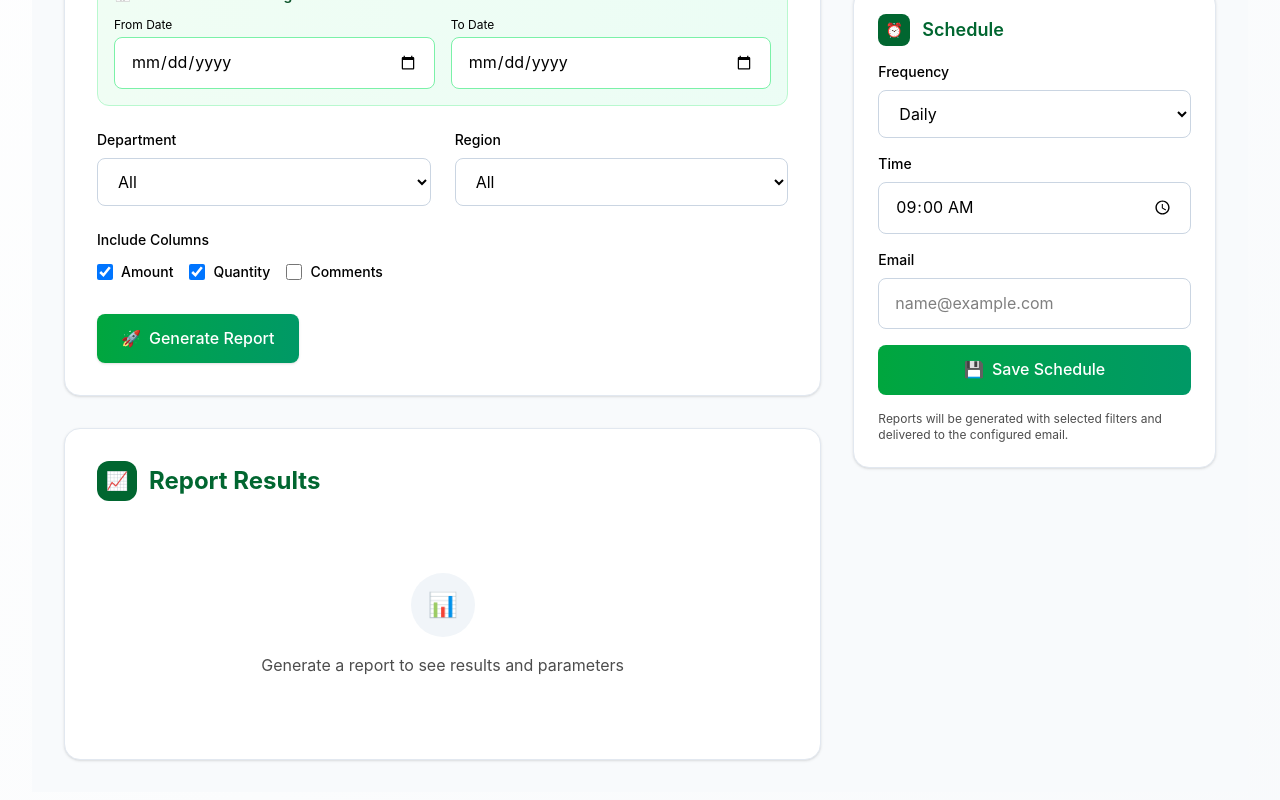
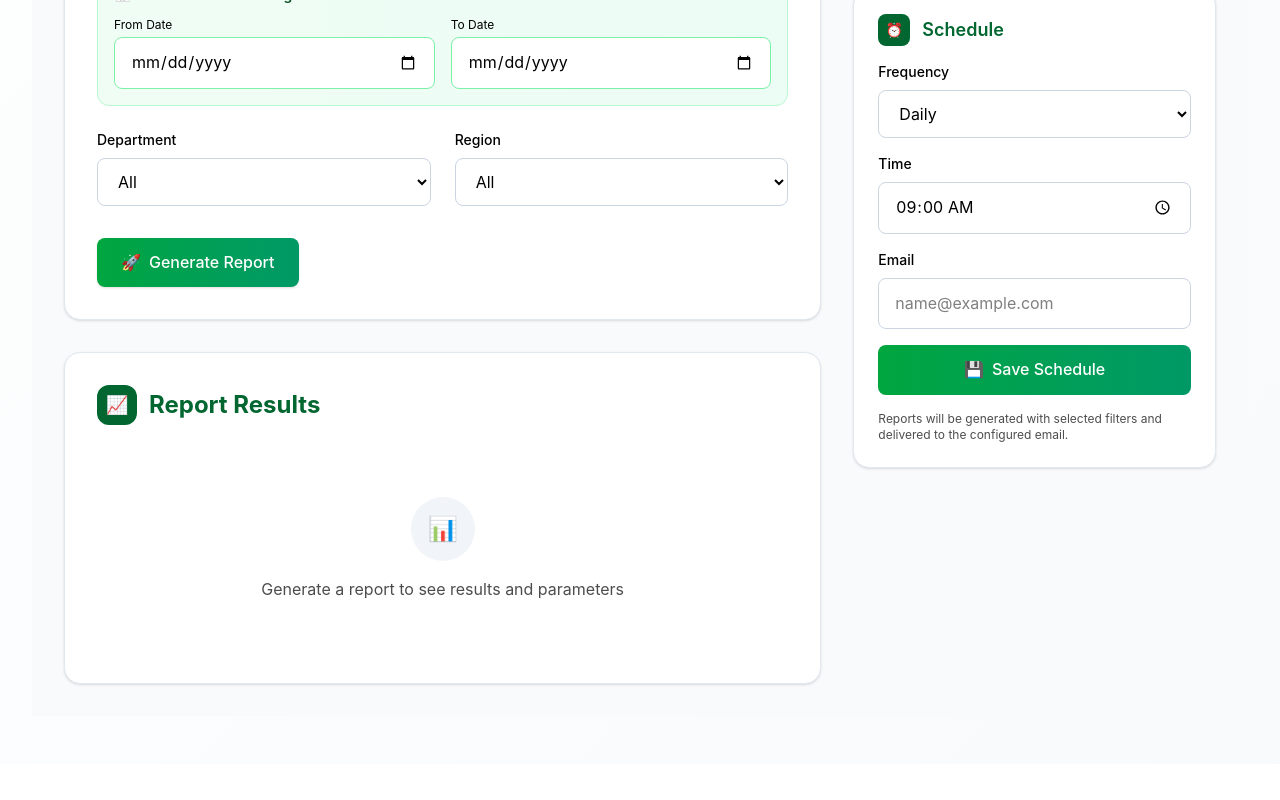
Before and after one commit to Eeslie/business-analytics, a Next.js app: page /bi/standard-custom in a window 1280 px wide. Shown: the part 718-1518 px from the top of the page. After the commit the page ends 1482 px from the top, so only its background shows below. Built offline with nearby package versions, Linux system fonts and the light colour scheme.

Commit message:
addded nothing

```diff
--- a/src/app/bi/standard-custom/page.jsx
+++ b/src/app/bi/standard-custom/page.jsx
@@ -305,23 +305,6 @@ export default function StandardCustomReportsPage() {
               </div>
             </div>
 
-            <div className="mt-6">
-              <label className="block text-sm font-medium text-black mb-3">Include Columns</label>
-              <div className="flex flex-wrap gap-4">
-                {Object.keys(includeColumns).map((key) => (
-                  <label key={key} className="flex items-center space-x-2 cursor-pointer">
-                    <input
-                      type="checkbox"
-                      checked={includeColumns[key]}
-                      onChange={(e) => setIncludeColumns({ ...includeColumns, [key]: e.target.checked })}
-                      className="w-4 h-4 text-green-600 border-slate-300 rounded focus:ring-green-500"
-                    />
-                    <span className="text-sm font-medium text-black capitalize">{key}</span>
-                  </label>
-                ))}
-              </div>
-            </div>
-
             <div className="mt-8">
               <button
                 onClick={runReport}
```
